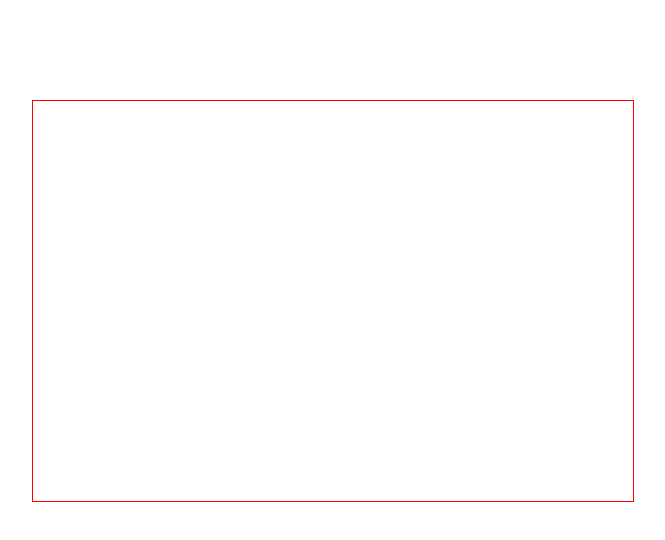
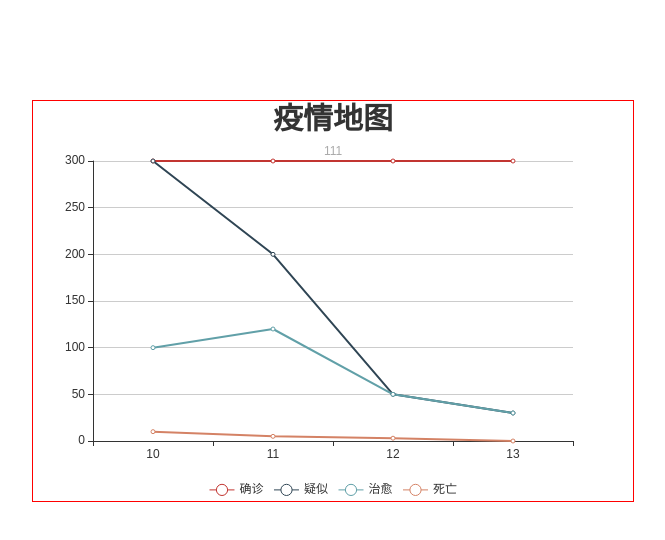
Before and after one commit to xuguangqing/InfectStatisticWeb, a plain HTML site: page 疫情可视化/index.html in a window 1280 px wide. Shown: the whole page, without its empty margins (307-972 px from the left). Drawn offline with Linux system fonts and the light colour scheme.

Commit message:
折线图测试2

```diff
--- a/疫情可视化/index.html
+++ b/疫情可视化/index.html
@@ -12,7 +12,58 @@
         <script type="text/javascript">
             let container = document.getElementById('main')
             var myChart = echarts.init(container);
+            // 指定图表的配置项和数据
+            var option = {
+                title:{
+                    text:"疫情地图",
+                    textStyle:{
+                        fontSize:30
+                    },
+                    subtext:"111",
+                    left:"center",
+                    padding:5,
+                },
+                xAxis:{
+                    data:['10','11','12','13']
+                },
+                yAxis:{
+                    splitNumber:5
+                },
+                legend:{
+                    bottom:0,
+                    //data:['确诊','疑似','治愈','死亡'],
+                },
+                tooltip:{
+                    formatter(data){
+                        return data.marker + data.value
+                    }
+                },
+                series:[
+                    {
+                        name:"确诊",
+                        type:'line',
+                        data:[300,300,300,300]
+                    },
+                    {
+                        name:"疑似",
+                        type:'line',
+                        data:[300,200,50,30]
+                    },
+                    {
+                        name:"治愈",
+                        type:'line',
+                        data:[100,120,50,30]
+                    },
+                    {
+                        name:"死亡",
+                        type:'line',
+                        data:[10,5,3,0]
+                    }
+                ]
+            };
 
+            // 使用刚指定的配置项和数据显示图表。
+            myChart.setOption(option);
 
         </script>
     </body>
```
